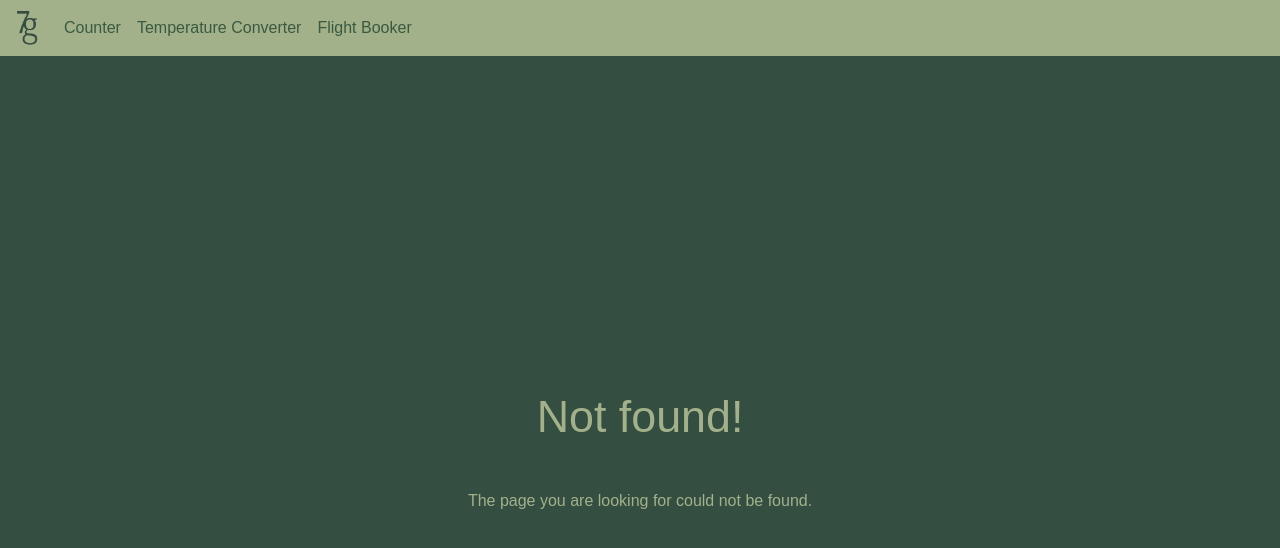
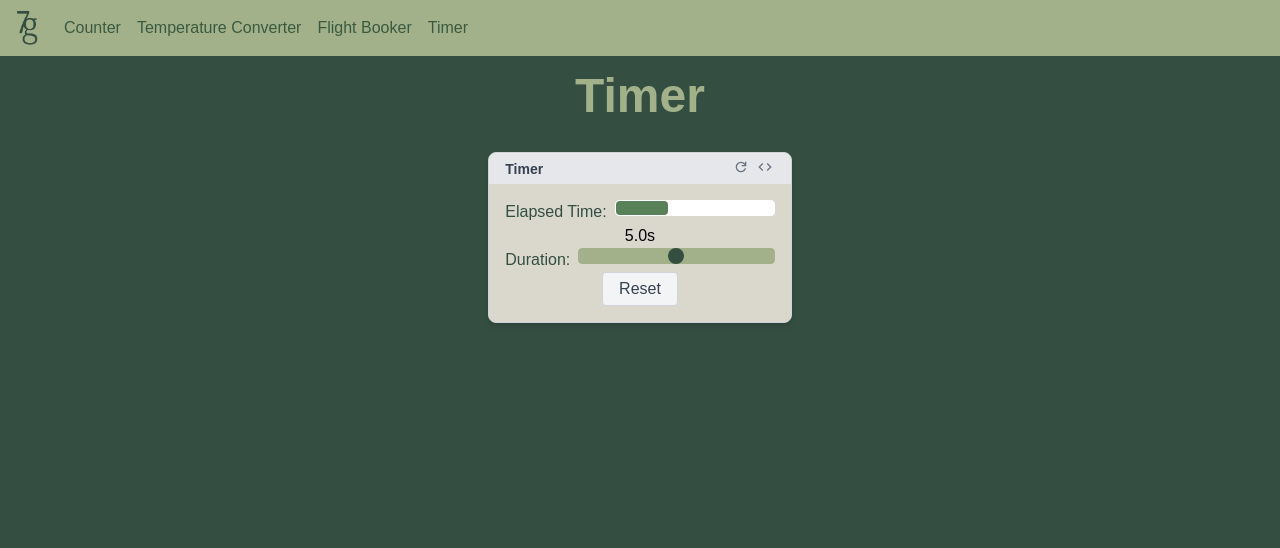
Before and after one commit to Shayan1503/7guis, a SvelteKit app: page /timer in a window 1280 px wide. Before the commit this address had no page. Shown: the top 548 px of the page. Built offline with nearby package versions, Linux system fonts and the light colour scheme; a web font is replaced by a local one.

Commit message:
timer implementation

```diff
--- a/src/routes/data.js
+++ b/src/routes/data.js
@@ -13,12 +13,12 @@ export const guis = [
         link: 'flight_booker',
         name: 'Flight Booker',
         description: 'Book a one-way or return flight.'
-    }
-    // {
-    //     link: 'timer',
-    //     name: 'Timer',
-    //     description: 'A timer with start, stop, and reset functionalities.'
-    // },
+    },
+    {
+        link: 'timer',
+        name: 'Timer',
+        description: 'A timer with start, stop, and reset functionalities.'
+    },
     // {
     //     link: 'crud',
     //     name: 'CRUD',
--- /dev/null
+++ b/src/routes/timer/+page.svelte
@@ -0,0 +1,84 @@
+<script>
+    import Header from '../_components/Header.svelte';
+    import Frame from '../_components/Frame.svelte';
+    import Button from "../_components/Button.svelte";
+    import {onDestroy} from "svelte";
+
+    let duration = $state(15000);
+    let start = $state(Date.now());
+    let currentTime = $state(Date.now());
+    let elapsed = $derived.by(() => {
+        const time = currentTime - start;
+        return time <= 0 ? 0 : time >= duration ? duration : time;
+    });
+
+    const interval = setInterval(() => {
+        currentTime = Date.now();
+    }, 100);
+
+    const timerInfo = {
+        title: "Timer",
+        source: "timer",
+        content: timer
+    }
+
+    function reset() {
+        start = new Date().getTime();
+    }
+
+    function formatTime(time) {
+        return (time / 1000).toFixed(1) + "s";
+    }
+
+    onDestroy(() => {
+        clearInterval(interval);
+    });
+</script>
+
+<Header title="Timer"/>
+
+{#snippet timer()}
+    <div class="flex flex-col justify-center items-center">
+        <label class="w-full flex flex-grow gap-2">
+            <span class="text-custom-color-500">Elapsed Time: </span>
+            <progress class="progress-bar" max={duration} value={elapsed}></progress>
+        </label>
+
+        <div>{formatTime(elapsed)}</div>
+
+        <label class="w-full flex gap-2">
+            <span class="text-custom-color-500">Duration: </span>
+            <input type="range" bind:value={duration} min="0" max="30000" class="range-input">
+        </label>
+        <Button clickEvent={reset} text="Reset"/>
+    </div>
+{/snippet}
+
+<Frame {...timerInfo}/>
+
+<style lang="postcss">
+    .progress-bar {
+        @apply appearance-none border-[1px] border-solid border-white rounded bg-white;
+    }
+
+    .progress-bar::-webkit-progress-bar {
+        @apply bg-white rounded;
+    }
+
+    .progress-bar::-webkit-progress-value {
+        @apply bg-custom-color-300 rounded;
+    }
+
+    .range-input {
+        @apply appearance-none flex-grow h-4 rounded-[0.25rem];
+    }
+
+    .range-input::-webkit-slider-thumb {
+        @apply appearance-none h-4 w-4 bg-custom-color-500 rounded-[50%] cursor-pointer;
+    }
+
+    .range-input::-webkit-slider-runnable-track {
+        @apply h-4 bg-custom-color-200 rounded-[0.25rem];
+    }
+
+</style>
```
Also changed, not shown: 1 other file (tests, documents, lock files or other folders).
